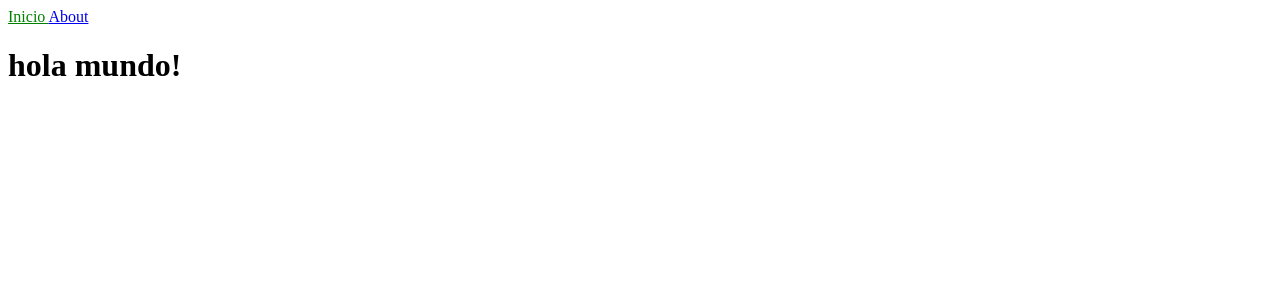
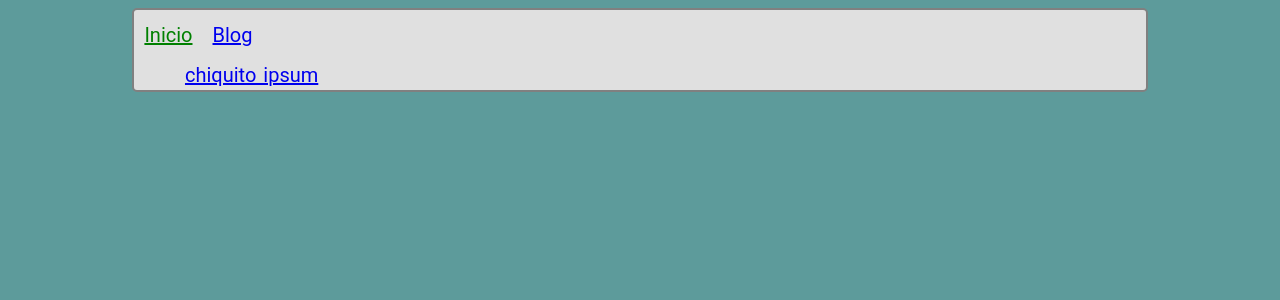
Before and after one commit to AlejandroClares/AlejandroClares.github.io, a Jekyll site: the page built from index.html, in a window 1280 px wide. Shown: the top 300 px of the page. Built offline with Jekyll 4.4.1, drawn with Linux system fonts in a browser that asks for light colours.

Commit message:
modified:   .jekyll-cache/Jekyll/Cache/Jekyll--Cache/b7/9606fb3afea5bd1609ed40b622142f1c98125abcfe89a76a661b0e8e343910 	new file:   .jekyll-cache/Jekyll/Cache/Jekyll--Converters--Markdown/35/e78de127bdac27d81714a834c1e43ccec0d26c643795f1dd556cd9e38abdcb 	new file:   .jekyll-cache/Jekyll/Cache/Jekyll--Converters--Markdown/57/d2d3e53e3b910f6e9b9b0984088ed75b1fb2bc12d9d4f7afdb2da7b47dc01c 	new file:   .jekyll-cache/Jekyll/Cache/Jekyll--Converters--Markdown/5a/aafeb3a2cce6c0ba68ea8d9b0387a03cd5c6ad729261f0e01d92e610467525 	new file:   .jekyll-cache/Jekyll/Cache/Jekyll--Converters--Markdown/a6/e530dd380f47de95179052665fd8ba34b0e6be2128112b104e3dff618a4046 	new file:   .jekyll-cache/Jekyll/Cache/Jekyll--Converters--Markdown/cb/9a2f0c6096717eaf30d15e8f302286f925c9703346ff755b3f0243ed09b578 	new file:   .jekyll-cache/Jekyll/Cache/Jekyll--Converters--Markdown/cf/d48bc62487d18fb76d0bdede70f148a757c5c647195f3ddad16f1ef6e25e43 	modified:   _data/navigation.yml 	modified:   _includes/navigation.html 	modified:   _layouts/default.html 	new file:   _layouts/post.html 	new file:   _posts/2019-11-13-PruebaPost.md 	new file:   _posts/2019-11-13-PruebaPost2.md 	new file:   _posts/2019-11-13-PruebaPost3.md 	modified:   _sass/main.scss 	new file:   _site/2019/11/13/PruebaPost2.html 	new file:   _site/2019/11/13/PruebaPost3.html 	deleted:    _site/about.html 	modified:   _site/assets/css/style.css 	modified:   _site/assets/css/style.css.map 	new file:   _site/blog.html 	new file:   _site/chiquito ipsum/2019/11/13/PruebaPost.html 	modified:   _site/index.html 	deleted:    about.md 	new file:   blog.html 	modified:   index.html

```diff
--- a/_data/navigation.yml
+++ b/_data/navigation.yml
@@ -1,4 +1,4 @@
 - name: Inicio
   link: /
-- name: About
-  link: /about.html
+- name: Blog
+  link: /blog.html
--- a/_includes/navigation.html
+++ b/_includes/navigation.html
@@ -1,6 +1,6 @@
 <nav>
     {% for item in site.data.navigation %}
-    <a href="{{ item.link }}" {% if page.url == item.link %} class="current" {% endif %}>
+    <a href="{{ item.link }}" {% if page.url == item.link %} class="current-page" {% endif %}>
         {{ item.name }}
     </a>
     {% endfor %}
--- a/_layouts/default.html
+++ b/_layouts/default.html
@@ -6,7 +6,11 @@
     <link rel="stylesheet" href="/assets/css/style.css">
   </head>
   <body>
-    {% include navigation.html %}
-    {{ content }}
+    <div class="container">
+      {% include navigation.html %}
+      <main>
+        {{ content }}
+      </main>
+  </div>
   </body>
 </html>
--- a/_sass/main.scss
+++ b/_sass/main.scss
@@ -1,3 +1,54 @@
-.current {
+body {
+    font-size: 20px;
+    background-color: #5d9b9b;
+    font-family: 'Roboto', sans-serif;
+    line-height: 1.5em;
+    word-spacing: 2px;
+}
+
+//Contenedor principal de la página.
+.container {
+    margin: 0 auto;
+    width: 80%;
+    border:2px solid grey;
+    border-radius: 5px;
+    background-color: #e0e0e0;
+}
+
+
+/*---------- PANEL DE NAVEGACION ----------*/
+nav {
+    height: 50px;
+}
+
+// Enlaces
+nav a {
+    float: left;
+    margin: 0.5em;
+}
+
+// Color de enlace de la pagina actual.
+.current-page {
     color: green;
 }
+
+/*---------- MAIN ----------*/
+main {
+    width: 90%;
+    margin: 0 auto;
+}
+
+
+/*---------- ARTICULOS ----------*/
+article {
+    padding: 0 20px 0 20px;
+}
+
+article p {
+    padding: 0 20px 0 20px;
+    text-align: justify;
+}
+
+article li {
+    list-style-type: none;
+}
--- a/index.html
+++ b/index.html
@@ -3,4 +3,6 @@ layout: default
 title: Inicio
 ---
 
-<h1>{{ "Hola mundo!" | downcase }}</h1>
+{% for category in site.categories %}
+    <a href="categorias/{{ category[0] }}">{{ category[0] }}</a>
+{% endfor %}
```
Also changed, not shown: _layouts/post.html (added, +7 -0 lines), _posts/2019-11-13-PruebaPost.md (added, +8 -0 lines), _posts/2019-11-13-PruebaPost2.md (added, +7 -0 lines), _posts/2019-11-13-PruebaPost3.md (added, +5 -0 lines), about.md (deleted, +0 -5 lines), blog.html (added, +16 -0 lines), 8 other files.
